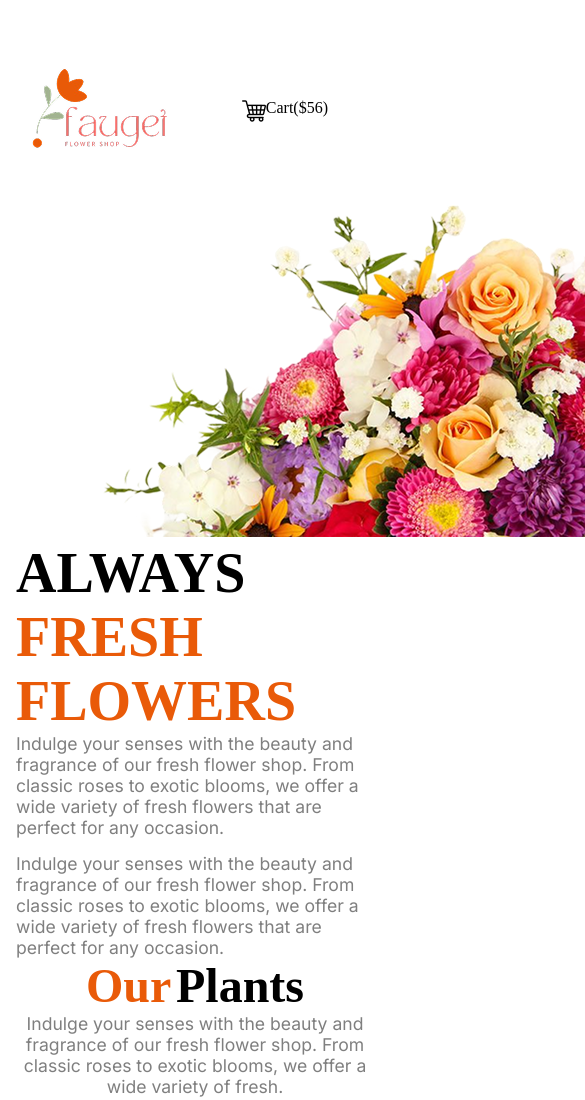
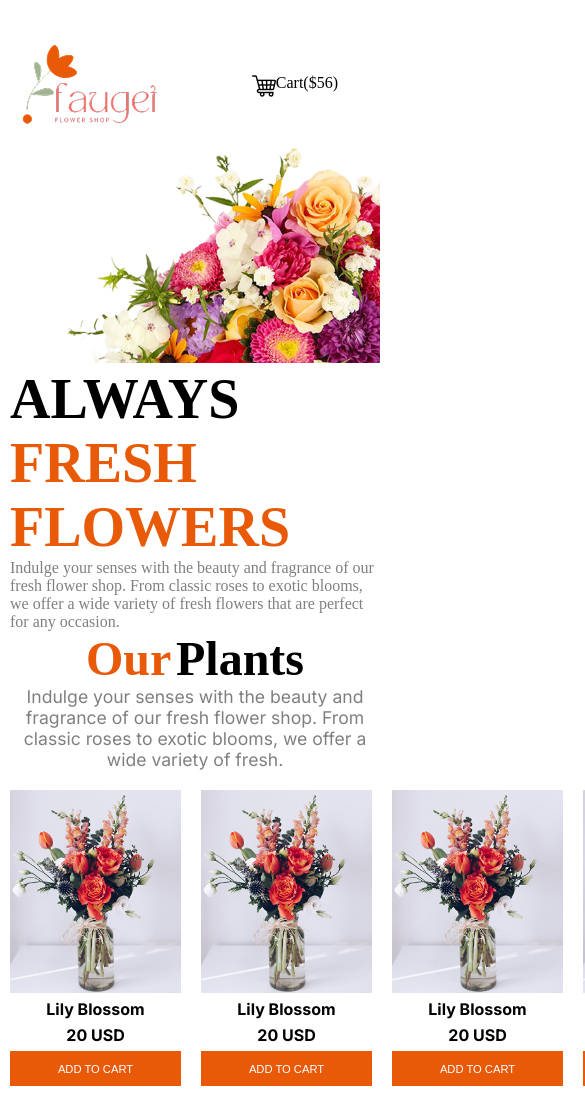
Before and after one commit to Fayed-Abir/ASSIGNMENT-02-by-PH, a plain HTML site: page index.html in a window 390 px wide. Shown: the top 1100 px of the page, 585 px wide, since content can reach past the window. Drawn offline with Linux system fonts and the light colour scheme.

Commit message:
fixed some subtle errors

```diff
--- a/flowerstyle.css
+++ b/flowerstyle.css
@@ -122,40 +122,74 @@ span{
 .plant-cards{
   display: grid;
   grid-template-columns: repeat(4, 1fr);
-  grid-template-rows: repeat(2, 1fr)
-  gap:20px
+  grid-template-rows: repeat(2, 1fr);
+  gap: 20px;
   max-width: 1140px;
 }
 
 /* Responsive Department */
 @media screen and (max-width:576px) {
+
+ body{
+ margin-left: 10px;
+ margin-right: 10px;
+ }
+
   /* Navbar Dept. */
   .vanish-item{
     display: none;
     justify-content:space-between;
     align-items: center;
   }
+
   .nav{
+    max-width: 361px;
+    max-height: 38px;
     margin-top: 67px;
-    margin-left: 16px;
-    margin-right: 16px;
+    margin-left: 12px;
+    margin-right: 12px;
     margin-bottom: 28px;
   }
-  body{
-     margin-left: 16px;
-    margin-right: 16px;
+
+  .nav{
+     justify-content:space-between;
   }
+
 
   /* Banner Dept. */
   .banner{
     display: flex;
     flex-direction: column-reverse;
-    text-align: left
-    ;
+    text-align: left;
   }
 
   .ban-pic{
-    align-items: right
+    align-items: right;
+    max-width: 393px;
+    max-height: 245px;
   }
 
+  .ban-pic img{
+    width: 100%;
   }
+
+
+  /* Plant Dept. */
+  .card{
+    max-width: 171px;
+    /* max-height: 296px; */
+    justify-content: center;
+    align-items: center;
+  }
+  .card img{
+    width: 100%;
+  }
+
+  .btn-cart{
+     max-width: 171px;
+     max-height: 50px;
+  }
+
+
+
+  }
--- a/index.html
+++ b/index.html
@@ -19,23 +19,28 @@
     <!-- Navigation Section -->
      <nav class="nav display-flex">
        <div id="nav-logo"><img src="assets/logo.png" alt=""></div>
-       <ul class="nav-links display-flex">
+       <div class="nav-link-div">
+        <ul class="nav-links display-flex">
         <li  class="nav-item vanish-item"><a href="#"id="nav-link-1" class="nav-link">Home</a></li>
         <li class="nav-item vanish-item"><a href="#" class="nav-link">Shop</a></li>
         <li class="nav-item vanish-item"><a href="#" class="nav-link">About Us</a></li>
         <li class="nav-item display-flex"><img src="assets/shopping-cart.png" alt="">
           <a href="#" id="nav-link-4"   class="nav-link">Cart($56)</a></li>
        </ul>
+       </div>
      </nav>
 
-     <!-- Banner Secion -->
+     <!-- Banner Section -->
        <div class="banner display-flex">
         <div class="ban-heading">
           <h3><span>ALWAYS</span> <span class="orange">FRESH</span><br><span class="orange">FLOWERS</span></h3>
-          <P class="ban-para-1 light-black">Indulge your senses with the beauty and fragrance of our fresh flower shop. From classic roses to exotic blooms, we offer a wide variety of fresh flowers that are perfect for any occasion. </P>
-          <P class="ban-para-2 light-black">Indulge your senses with the beauty and fragrance of our fresh flower shop. From classic roses to exotic blooms, we offer a wide variety of fresh flowers that are perfect for any occasion. </P>
+
+          <P class="ban-para light-black">Indulge your senses with the beauty and fragrance of our fresh flower shop. From classic roses to exotic blooms, we offer a wide variety of fresh flowers that are perfect for any occasion. </P>
+
         </div>
-        <div class="ban-pic light-black"><img src="assets/hero-flower.png" alt="Hero-flower"></div>
+        <div class="ban-pic light-black">
+          <img src="assets/hero-flower.png" alt="Hero-flower">
+        </div>
        </div>
 
   </header>
@@ -48,10 +53,11 @@
     </div>
     <div class="plant-cards inter">
       <div class="card">
-        <img src="assets/sample-flower-image.png" alt="Plant Flower">
-          <h6 id="lily">Lily Blossom</h6>
-          <h6 id="price">20 USD</h6>
-          <button class="btn-cart">ADD TO CART</button>
+        <div class="card-img"><img src="assets/sample-flower-image.png" alt="Plant Flower"></div>
+          <div class="card-hb">
+           <h6 id="lily">Lily Blossom</h6>
+           <h6 id="price">20 USD</h6>
+           <button class="btn-cart">ADD TO CART</button></div>
       </div>
       <div class="card">
         <img src="assets/sample-flower-image.png" alt="Plant Flower">
```
